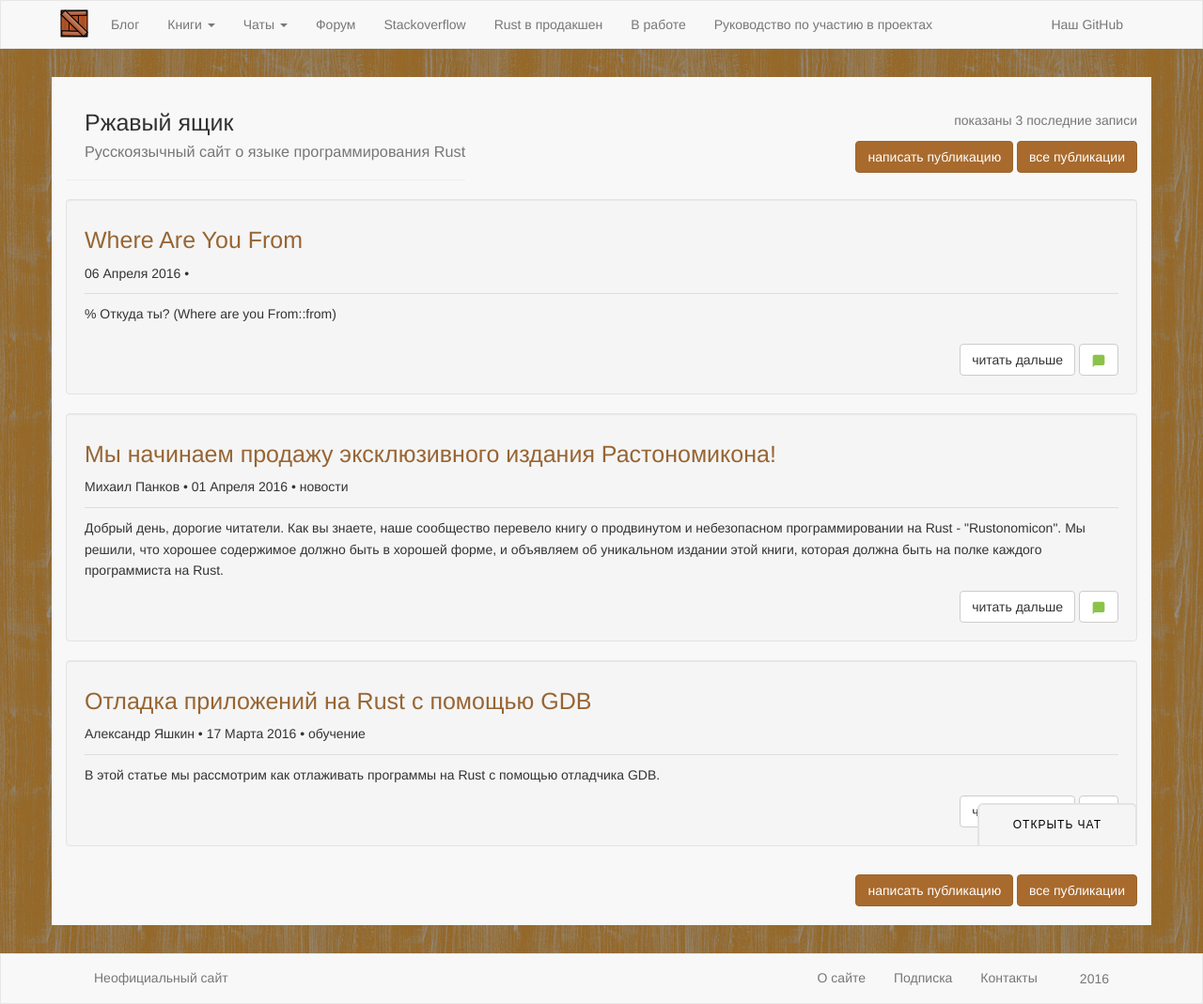
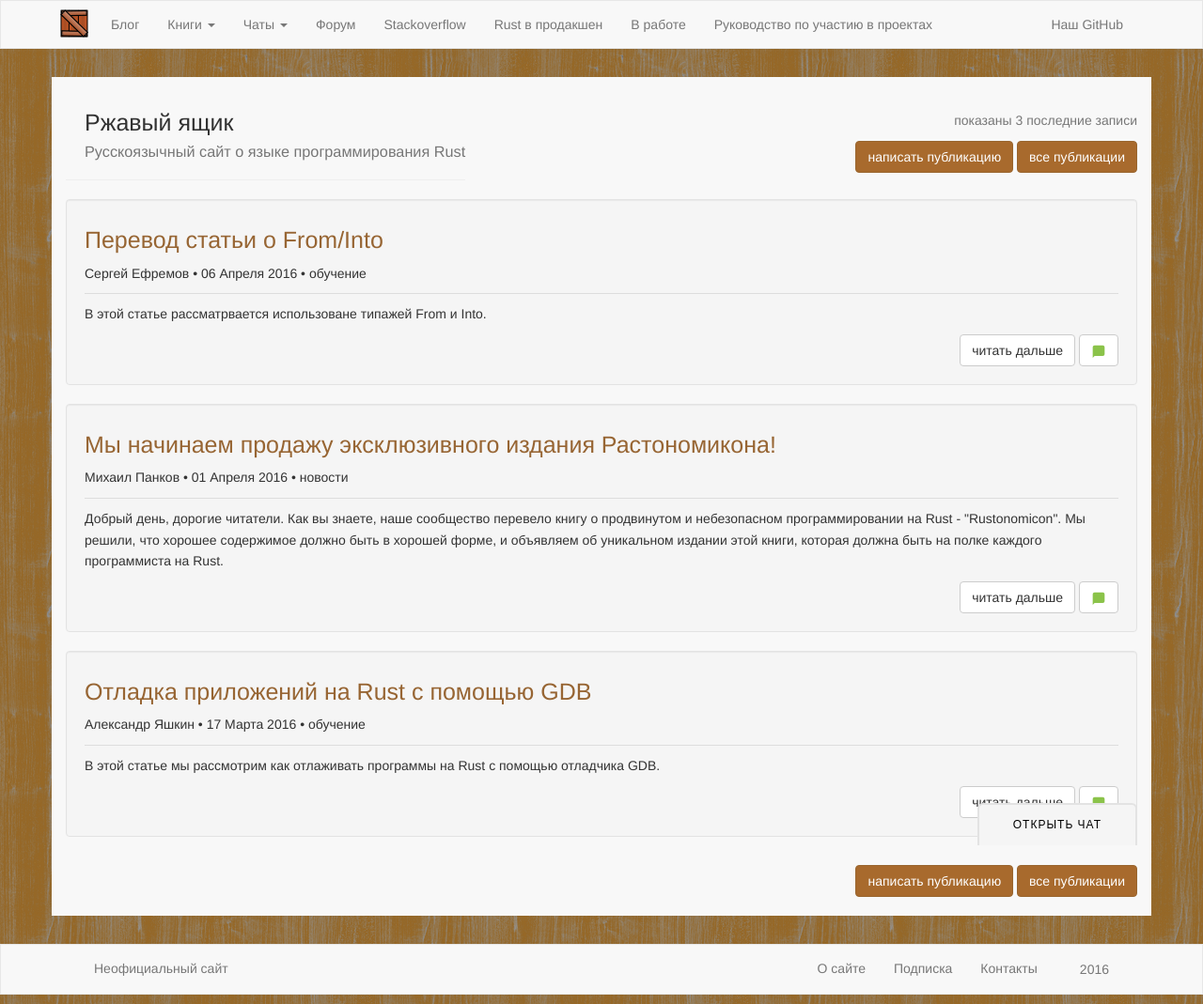
Before and after one commit to rust-lang-ru/rustycrate.ru, a Jekyll site: the page built from index.html, in a window 1280 px wide. Shown: the whole page at 94% size. Built offline with Jekyll 4.4.1, drawn with Linux system fonts in a browser that asks for light colours; nearby versions of some CDN libraries; Markdown is read by kramdown in place of the engine named in the settings; comment, search, counter and statistics services are not loaded.

Commit message:
added title

````diff
--- a/_posts/2016-04-06-where-are-you-from.md
+++ b/_posts/2016-04-06-where-are-you-from.md
@@ -1,8 +1,17 @@
-% Откуда ты? (Where are you From::from)
+---
+title: "Перевод статьи о From/Into"
+author: Сергей Ефремов
+categories: обучение
+excerpt:
+    В этой статье рассматрвается использоване типажей From и Into.
 
-> **Замечание**: это перевод [статьи](https://llogiq.github.io/2015/11/27/from-into.html).
+---
 
-## И в кого ты превратился? (And what have you turned Into::into)
+# Откуда ты? (Where are you From::from)
+
+*Это перевод [статьи](https://llogiq.github.io/2015/11/27/from-into.html).
+
+# И в кого ты превратился? (And what have you turned Into::into)
 
 27 Ноября 2015
 
@@ -28,7 +37,7 @@ E0117](https://doc .rust-lang.org /error-index.html#E0117) содержит ег
 есть очень много типов, что в свою очередь означает, что есть огромное число
 мест, где необходимо применять преобразования одних типов в другие.
 
-## Время для примера!
+# Время для примера!
 
 Предположим, что у нас есть очень скучная функция foo(bar: &Bar), в которой Bar
 является действительным типом (не типажом). Также у нас есть тип Blob,
@@ -40,7 +49,7 @@ From<&Buzz> для Bar (а также, наверное, и From<Buzz>. Если
 Copy, мы можем опустить реализацию для &Buzz и положиться на неявное приведение
 типа при разыменовании). [Код](https://play.rust-lang.org/?gist=13e3caea0066b4864ec9&version=stable) выглядит так:
 
-```ignore
+```rust
 use std::convert::*;
 
 struct Bar { num: i32 }
@@ -72,7 +81,7 @@ fn foo(bar: &Bar) {
 Может нам поместить .into() внутрь нашей функции foo? Возможно, используя типаж
 Into? Попробуем. Поменяем foo(_) [следующим образом](https://play.rust-lang.org/?gist=26282e6764552ce8e55f&version=stable):
 
-```ignore
+```rust
 // теперь foo обобщенный: он принимает все, что может превратиться в ссылку на Bar
 // с любым временем жизни (что, помимо всего прочего, не позволит нам вернуть ссылку на Bar)
 fn foo<'b, B: Into<&'b Bar>>(bar: B) {
@@ -97,7 +106,7 @@ error: aborting due to previous error
 причинам, хочу добавить). Проблема тут в различии между Bar and &Bar. В примере
 попроще этого бы не произошло. Увы, в реальности все не так просто.
 
-## Распутье
+# Распутье
 
 Итак, у нас есть несколько вариантов решения этой проблемы. Можем реализовывать
 Copy для нашего Bar, дописав ему #[derive(Copy, Clone)], и поменять нашу
@@ -105,7 +114,7 @@ Copy для нашего Bar, дописав ему #[derive(Copy, Clone)], и
 придется поменять foo(_) для приема любых <B: Into<Bar>> (удалить &’b) и
 [получим](https://play.rust-lang.org/?gist=cea08895a3e1ce1e98db&version=stable):
 
-```ignore
+```rust
 impl<'a> From<&'a Blob> for Bar {
     fn from(blob: &'a Blob) -> Bar { blob.bar }
 }
@@ -126,7 +135,7 @@ foo могут реализовать Into<Bar>, чтобы спокойно и
 плату во время исполнения за получение большей гибкости. Нам здесь этот вариант
 не нужен, но для более сложных Bar это может быть лучшим решением:
 
-```ignore
+```rust
 use std::convert::*;
 use std::borrow::*;
 
@@ -171,7 +180,7 @@ foo(_), должны будут реализовывать наш типаж AsB
 надо сделать его публичным и хорошо задокументировать. Я оставлю эту версию
 читателю как домашнее задание.
 
-## Связываем все вместе
+# Связываем все вместе
 
 Что мы выучили? При реализации нашей библиотеки Into может сыграть важную роль
 для нашей функции, сделав ее более гибкой и предоставив нашим клиентам более
@@ -187,7 +196,7 @@ foo(_), должны будут реализовывать наш типаж AsB
 понимания. Собственные типажи следует реализовывать, только когда вам нужна еще
 большая гибкость.
 
-## Бонус!
+# Бонус!
 
 Учасник Reddit [flying-sheep](https://www.reddit.com/user/flying-sheep) попросил
 меня отметить, что реализация From очень полезна во время обработки ошибок (его
@@ -195,7 +204,7 @@ foo(_), должны будут реализовывать наш типаж AsB
 
 обычная обертка Error выглядит как-то так (если вам лень реализовывать std::error::Error):
 
-```ignore
+```rust
 #[derive(Debug)]
 pub enum Error { TooLong(usize), Io(io::Error) }
 
@@ -206,7 +215,7 @@ impl From<io::Error> for Error {
 
 тогда вы можете просто использовать try!(_) для оборачивания других ошибок в ваши.
 
-```ignore
+```rust
 fn foobar() -> Result<String, Error> {
     let foo = try!(some_io_operation());
     match foo.len() {
````
